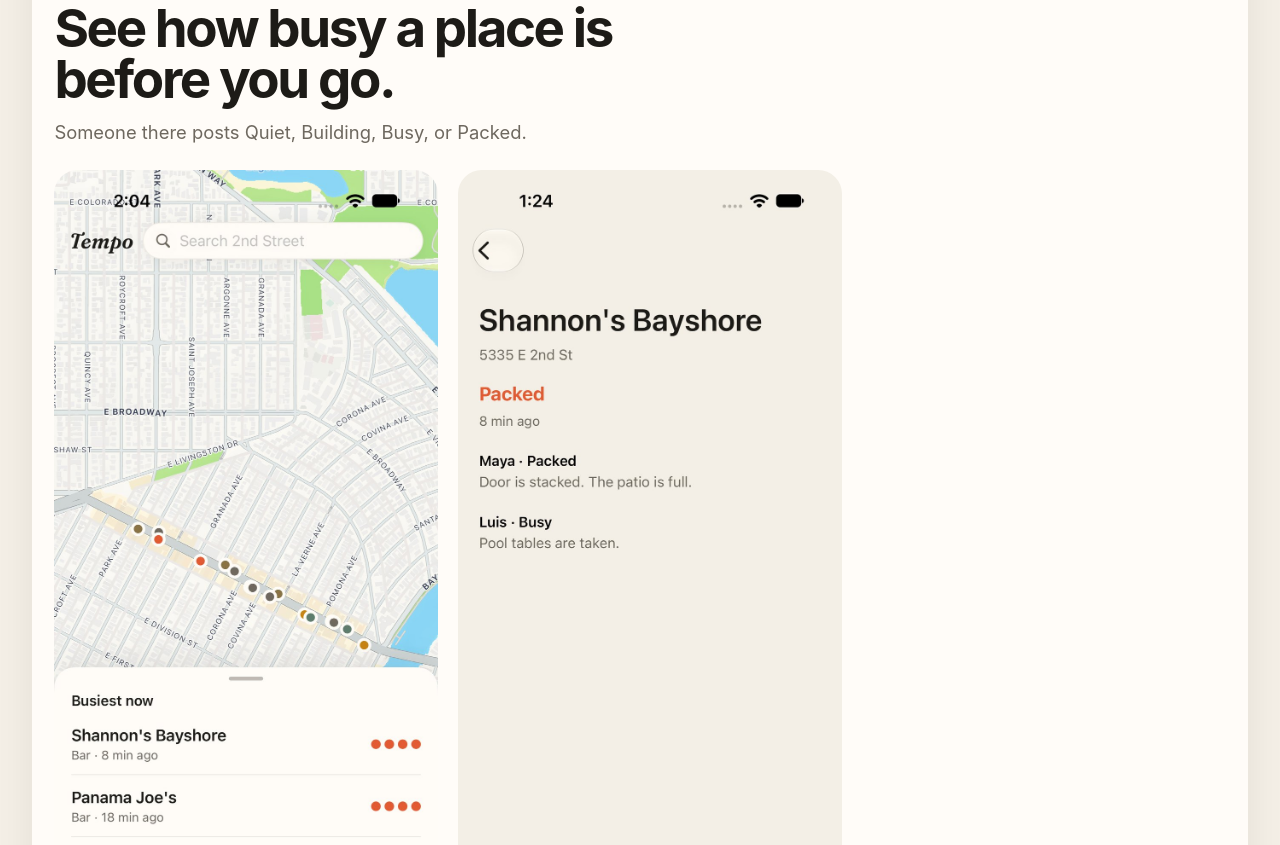
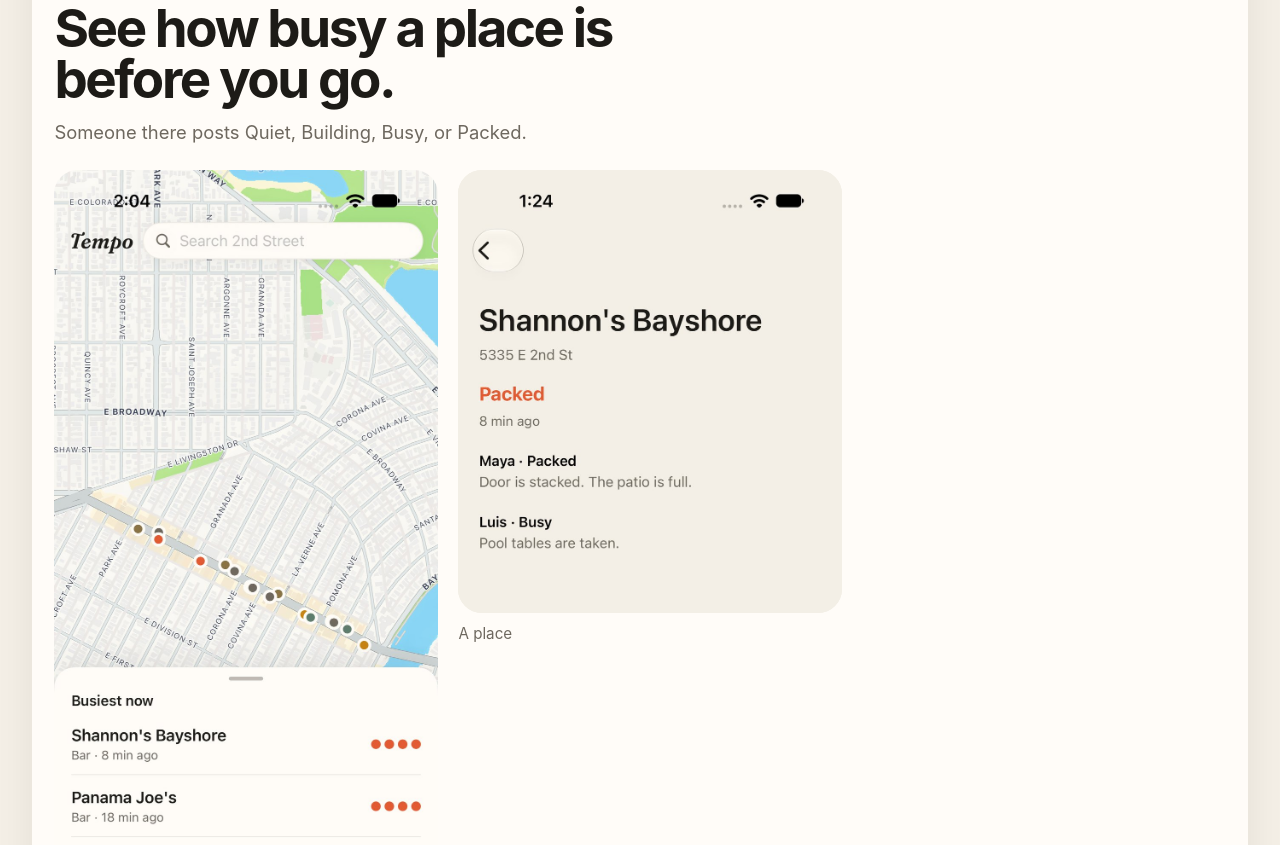
Before and after one commit to claud-iom/tempoapp, a plain HTML site: page index.html in a window 1280 px wide. Shown: the part 755-1600 px from the top of the page. Drawn offline with Linux system fonts and the light colour scheme.

Commit message:
Crop the place shot on wide screens.

```diff
--- a/styles.css
+++ b/styles.css
@@ -251,6 +251,14 @@ h1 {
   font-size: 0.95rem;
 }
 
+@media (min-width: 801px) {
+  .phones figure:last-child img {
+    aspect-ratio: 900 / 1040;
+    object-fit: cover;
+    object-position: top center;
+  }
+}
+
 footer {
   display: flex;
   justify-content: space-between;
```
